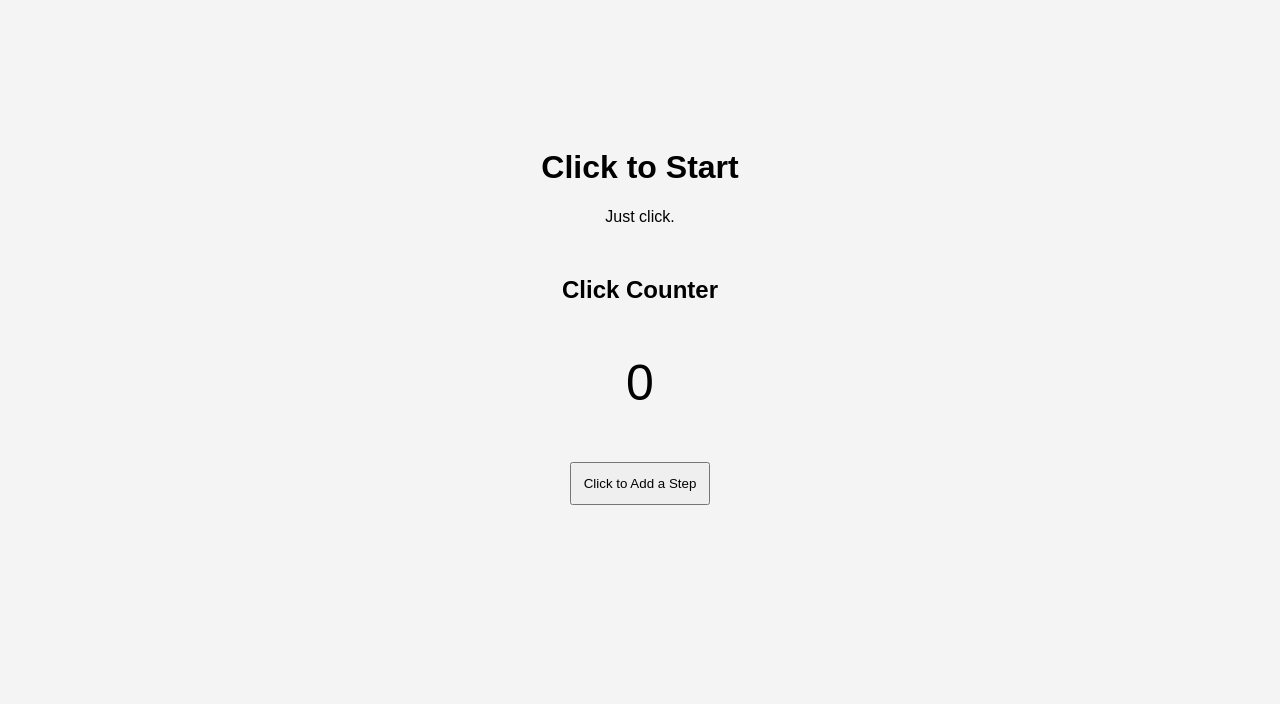
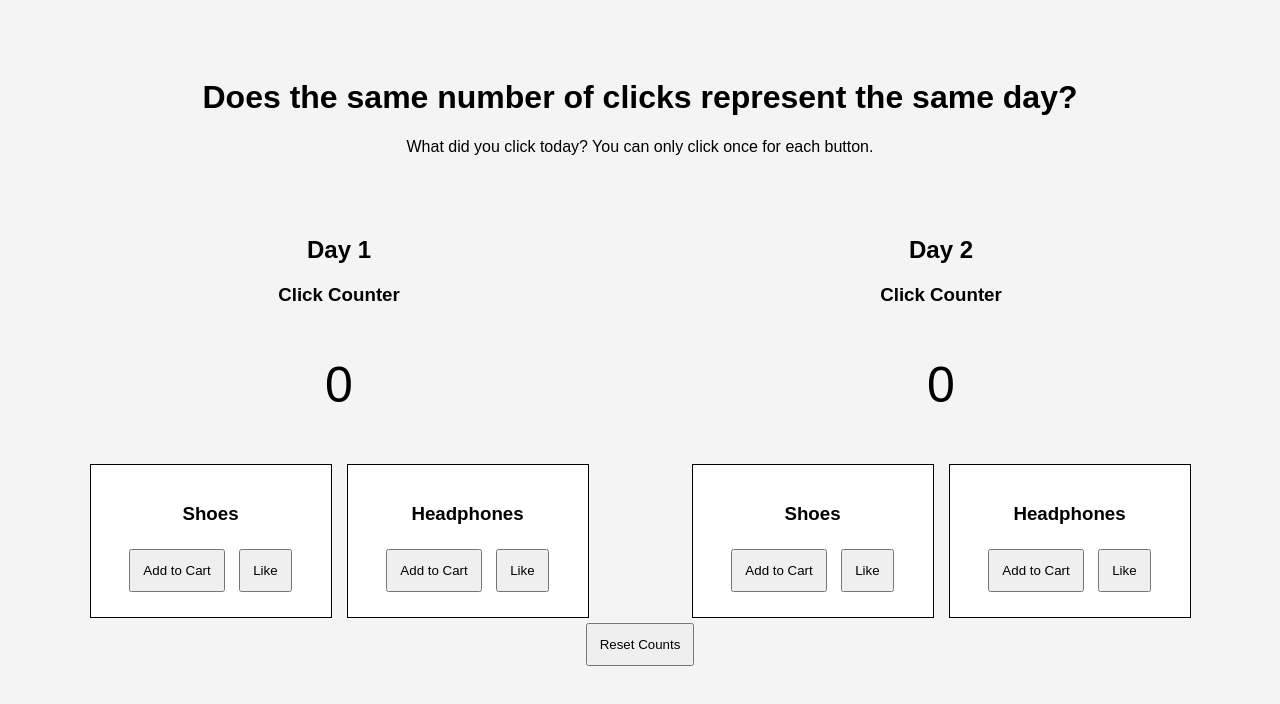
Before and after one commit to wonjaeschool03/Project-2-Functions-Ver.1, a plain HTML site: page index.html in a window 1280 px wide. Drawn offline with Linux system fonts and the light colour scheme.

Commit message:
Commit codes to the repo

```diff
--- a/index.html
+++ b/index.html
@@ -1,19 +1,59 @@
-<!DOCTYPE html>
+<!doctype html>
 <html lang="en">
 <head>
-  <meta charset="UTF-8">
   <title>Project 2 Tests</title>
   <link rel="stylesheet" href="style.css">
 </head>
 <body>
-  <h1>Click to Start</h1>
-  <p>Just click.</p>
 
-  <h2>Click Counter</h2>
-  <p id="count">0</p>
-  <button id="stepButton">Click to Add a Step</button>
+  <h1>Does the same number of clicks represent the same day?</h1>
+  <p>What did you click today? You can only click once for each button.</p>
 
-  <p id="message"></p>
+  <div class="sections">
+
+<section>
+  <h2>Day 1</h2>
+  <h3>Click Counter</h3>
+    <p id="count1">0</p>
+
+    <div class="products">
+      <div class="product">
+        <h3>Shoes</h3>
+        <button class="button1">Add to Cart</button>
+        <button class="button1">Like</button>
+    </div>
+
+    <div class="product">
+      <h3>Headphones</h3>
+      <button class="button1">Add to Cart</button>
+      <button class="button1">Like</button>
+    </div>
+    </div>
+    </section>
+
+    <section>
+      <h2>Day 2</h2>
+      <h3>Click Counter</h3>
+      <p id="count2">0</p>
+
+      <div class="products">
+        <div class="product">
+          <h3>Shoes</h3>
+          <button class="button2">Add to Cart</button>
+          <button class="button2">Like</button>
+        </div>
+
+        <div class="product">
+          <h3>Headphones</h3>
+          <button class="button2">Add to Cart</button>
+          <button class="button2">Like</button>
+        </div>
+      </div>
+    </section>
+
+  </div>
+
+  <button id="resetButton">Reset Counts</button>
 
   <script src="script.js"></script>
 </body>
--- a/script.js
+++ b/script.js
@@ -1,71 +1,36 @@
-/*
-let steps = 0;
+let steps1 = 0;
+let steps2 = 0;
 
-let button = document.getElementById("stepButton");
-let count = document.getElementById("count");
+let buttons1 = document.querySelectorAll(".button1");
+let buttons2 = document.querySelectorAll(".button2");
 
-button.addEventListener("click", function() {
-  steps = steps + 1;
-  count.textContent = steps;
-  console.log("Steps:", steps);
+let count1 = document.getElementById("count1");
+let count2 = document.getElementById("count2");
+
+buttons1.forEach(function(button) {
+  button.addEventListener("click", function() {
+    if (steps1 < 4) {
+      steps1 = steps1 + 1;
+      count1.textContent = steps1;
+    }
+  });
 });
 
-let totalClicks = 0;
-let myRandomNum;
-let myDiceRoll;
+buttons2.forEach(function(button) {
+  button.addEventListener("click", function() {
+    if (steps2 < 4) {
+      steps2 = steps2 + 1;
+      count2.textContent = steps2;
+    }
+  });
+});
 
-function setup (){
+let resetButton = document.getElementById("resetButton");
 
-}
+resetButton.addEventListener("click", function() {
+  steps1 = 0;
+  steps2 = 0;
 
-function draw (){
-
-}
-
-function mouseClicked(){
-  totalClicks++;
-
-  myDiceRoll = Math.floor(random(1,3));
-
-  if (myDiceRoll === 3){
-    myRandomNum = Math.floor(random(10,100));
-    totalClicks += myRandomNum;
-  }
-
-  document.getElementById("myClicks").innerHTML = totalClicks;
-}
-*/
-
-
-let steps = 0;
-let myRandomNum;
-let myDiceRoll;
-
-let button = document.getElementById("stepButton");
-let count = document.getElementById("count");
-
-button.addEventListener("click", function() {
-
-  steps = steps + 1;
-
-  myDiceRoll = Math.floor(Math.random() * 3) + 1;
-
-  if (myDiceRoll === 3) {
-    myRandomNum = Math.floor(Math.random() * 90) + 10;
-    steps = steps + myRandomNum;
-  }
-
-  count.textContent = steps;
-
-  if (steps >= 1000) {
-  message.textContent = "🏆 You won the grand prize!";
-} else if (steps >= 500) {
-  message.textContent = "🎉 Amazing! You reached 500 steps!";
-} else if (steps >= 100) {
-  message.textContent = "🎊 Congratulations! You reached 100 steps!";
-}
-
-  console.log("Steps:", steps);
-  console.log("Dice Roll:", myDiceRoll);
-
+  count1.textContent = steps1;
+  count2.textContent = steps2;
 });
--- a/style.css
+++ b/style.css
@@ -2,18 +2,43 @@ body {
   font-family: 'Arial', sans-serif;
   text-align: center;
   background: #f4f4f4;
-  padding: 120px;
+  padding: 50px;
 }
 
-h2 {
-  margin-top: 50px;
+.sections {
+  display: flex;
+  justify-content: center;
+  gap: 40px;
+  margin-top: 60px;
 }
 
-#count {
+section {
+  width: 50%;
+}
+
+.products {
+  display: flex;
+  justify-content: center;
+  gap: 15px;
+}
+
+.product {
+  background: white;
+  border: 1px solid black;
+  padding: 20px;
+  width: 200px;
+}
+
+#count1, #count2 {
   font-size: 50px;
 }
 
 button {
   padding: 12px;
+  margin: 5px;
   cursor: pointer;
 }
+
+button:hover {
+  background: lightgray;
+}
```
Also changed, not shown: 1 other file.
